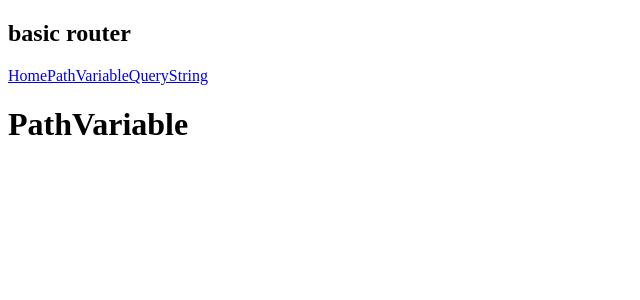
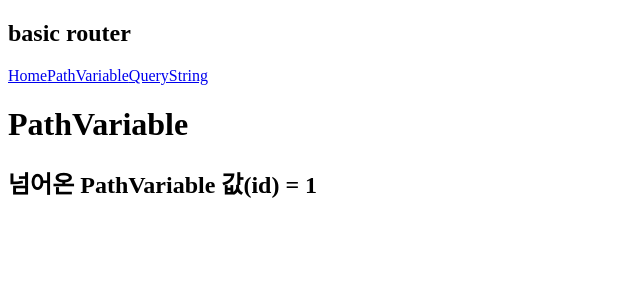
Before and after one commit to haenin/frontend-study, a Vue app in the folder vue/09_router/: page /#/pathvariable/1 in a window 1280 px wide. Shown: the top 300 px of the page, without its empty margins (0-640 px from the left). Built offline with nearby package versions, Linux system fonts and the light colour scheme.

Commit message:
vue study

```diff
--- a/vue/09_router/src/views/01_router/PathVariable.vue
+++ b/vue/09_router/src/views/01_router/PathVariable.vue
@@ -1,11 +1,16 @@
 <template>
     <div>
         <h1>PathVariable</h1>
+        <h2>넘어온 PathVariable 값(id) = {{ currentRoute.params.id }}</h2>
     </div>
 </template>
 
 <script setup>
 
+    /* useRoute를 활용한 라우팅 관련 정보 추출 */
+    import {useRoute} from 'vue-router';
+
+    const currentRoute = useRoute();
 </script>
 
 <style scoped>
```
